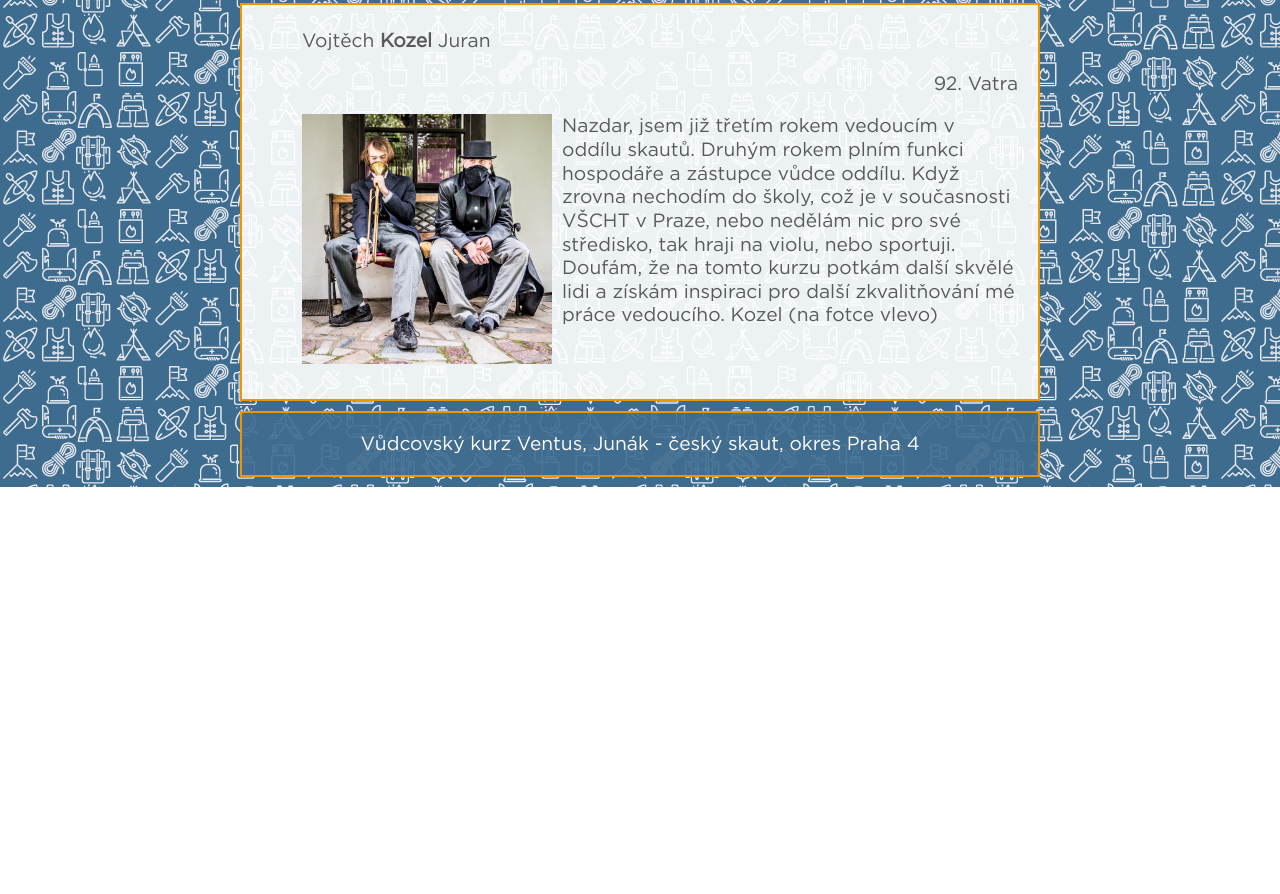
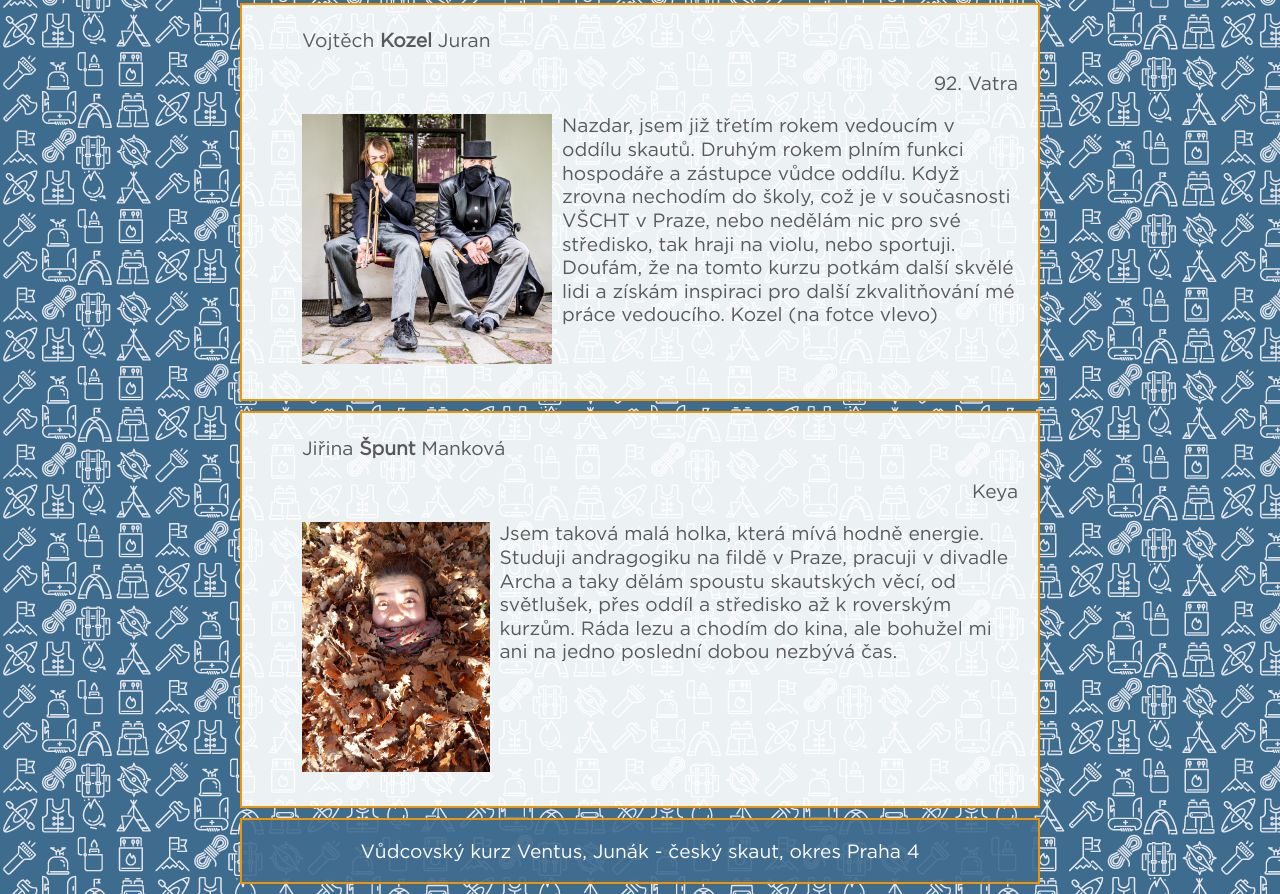
Before and after one commit to ankhthief/ventus2016, a plain HTML site: page lide.html in a window 1280 px wide. Shown: the part 10540-11434 px from the top of the page. Before the commit the page ends 11027 px from the top, so only its background shows below. Drawn offline with Linux system fonts and the light colour scheme.

Commit message:
přidání špunt, lenin

```diff
--- a/lide.html
+++ b/lide.html
@@ -345,6 +345,31 @@ Jsem doktorandem na matfyzu v Praze - zkoumám, jak rychle a spolehlivě mohou f
 	</p>
 	</div>
 
+	<div class="underbody">
+	<p>
+	Jiřina <b>Špunt</b> Manková</p>
+	<p style="text-align: right">
+	Keya<br></p>
+		<p>
+		<a href="img/ventus_spunt.jpg"><img style="float: left; margin-right: 10px" src="img/ventus_spunt.jpg" height="250" alt="spunt" ></a>
+		Jsem taková malá holka, která mívá hodně energie. Studuji andragogiku na fildě v Praze, pracuji v divadle Archa a taky dělám spoustu skautských věcí, od světlušek, přes oddíl a středisko až k roverským kurzům. Ráda lezu a chodím do kina, ale bohužel mi ani na jedno poslední dobou nezbývá čas.
+	<br><br><br><br><br><br>
+	</p>
+	</div>
+
+	<!--
+	<div class="underbody">
+	<p>
+	Lenka <b>Lenin</b> Drahoňovská</p>
+	<p style="text-align: right">
+	Mušketýři Nové Strašecí<br></p>
+		<p>
+		<a href="img/ventus_lenin.jpg"><img style="float: left; margin-right: 10px" src="img/ventus_lenin.jpg" height="250" alt="lenin" ></a>
+		Mám to štěstí, že práce s dětmi je mé povolání  a koníček v jednom. Dříve jsem většinu času ve skautingu trávila u oddílu, ale postupem času jsem si zamilovala táborovou kuchyni a plnění dětských ešusů. Prostě ráda vařím a ještě radši jím.
+	<br><br><br><br><br><br>
+	</p>
+	</div>
+	-->
 
   </div>
 
```
Also changed, not shown: img/ventus_spunt.jpg (added).
